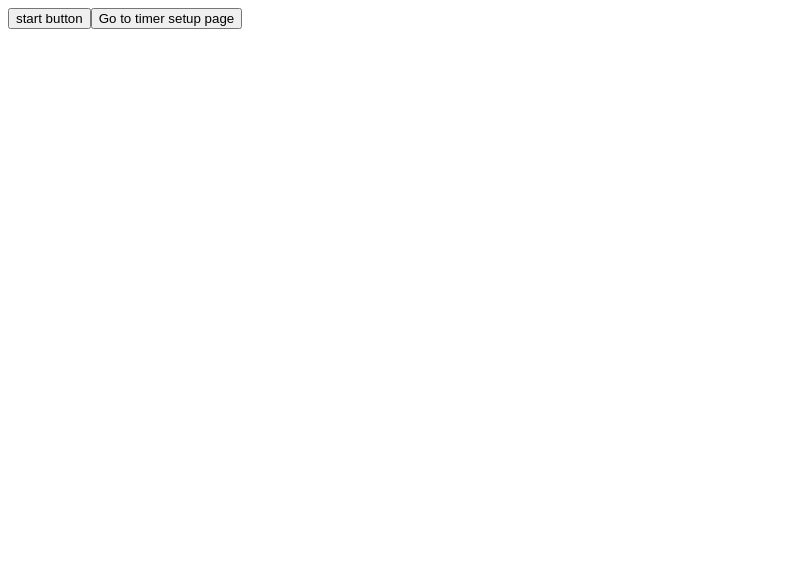
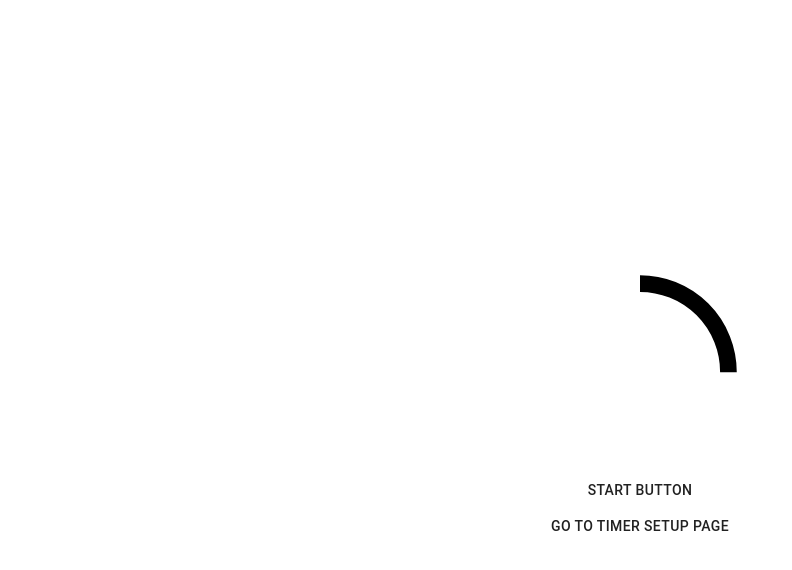
Before and after one commit to fredrikssongustav/timer-nextjs, a Next.js app: page /clock in a window 1280 px wide. Shown: the top 570 px of the page, without its empty margins (0-792 px from the left). Built offline with nearby package versions, Linux system fonts and the light colour scheme.

Commit message:
style: insert inline svg clock, implement MUI components in flow

```diff
--- a/pages/clock.tsx
+++ b/pages/clock.tsx
@@ -1,12 +1,14 @@
-import React from 'react';
+import * as React from 'react';
 import { useState, useEffect } from 'react';
 import Router, { useRouter } from 'next/router';
+import { StyledButton } from '../src/atoms/StyledButton';
+import { StyledContainer } from '../src/containers/StyledContainer/StyledContainer';
 
 export enum TIME_UNIT {
-    h = "h",
-    s = "s",
-    d = "d",
-    y = "y"
+    h = "hour",
+    s = "second",
+    d = "day",
+    y = "year"
 }
 
 export type ClockProps = {
@@ -14,13 +16,33 @@ export type ClockProps = {
     value: number | undefined
 }
 
-export const Clock: React.FC<ClockProps> = ({ unit, value }: ClockProps) => {
+type StyledTimerProps = {
+    progress: number;
+    color: string;
+}
+
+const StyledTimer: React.FC<StyledTimerProps> = ({progress,color}:StyledTimerProps) => {
+    return(<svg viewBox="0 0 36 36">
+    <path
+      d="M18 2.0845
+        a 15.9155 15.9155 0 0 1 0 31.831
+        a 15.9155 15.9155 0 0 1 0 -31.831"
+      fill="none"
+      stroke={color.toString()}
+      stroke-width="3"
+      stroke-dasharray={`${progress.toString()},100`}
+    />
+  </svg>);
+}
+
+export const Clock: React.FC<ClockProps> = ({ unit, value }) => {
+    const refinedValue = value as number
 
     const [stopTime, setStopTime] = useState<number | undefined>(undefined);
 
     useEffect(() => {
         setStopTime(value);
-    }, []);
+    }, [])
 
     useEffect(() => {
         if (stopTime && stopTime > 0) {
@@ -43,30 +65,34 @@ export const Clock: React.FC<ClockProps> = ({ unit, value }: ClockProps) => {
         return <div data-testid="done-counting" />;
     }
 
-    return (<div data-testid="clock" />);
-};
+
+    return (<div data-testid="clock" style={{ "height": "200px", "width": "200px" }}>
+        <StyledTimer progress={(refinedValue - stopTime)/refinedValue * 100} color="#000" />
+    </div>);
+}
 
 const ClockPage: React.FC = () => {
     const router = useRouter();
     // TODO: Don't set default values like this
-    const query = router && router.query.value ? router.query : { value: 10, unit: TIME_UNIT.s };
-    const { value, unit } = query;
+    const query = router && router.query.value ? router.query : { value: 20, unit: TIME_UNIT.s }
+    const { value, unit } = query
 
     const goBack = (event: React.MouseEvent<HTMLElement>) => {
         event.preventDefault();
         Router.push({
             pathname: '/',
-        });
-    };
-    return (<div>
+        })
+    }
+
+    return (<StyledContainer>
         <Clock unit={unit as TIME_UNIT | undefined} value={Number(value)} />
-        <button data-testid="start-button">
+        <StyledButton data-testid="start-button">
             start button
-        </button>
-        <button data-testid="back-button" onClick={goBack}>
+        </StyledButton>
+        <StyledButton data-testid="back-button" onClick={goBack}>
             Go to timer setup page
-        </button>
-    </div>);
-};
+        </StyledButton>
+    </StyledContainer>)
+}
 
 export default ClockPage;
```
